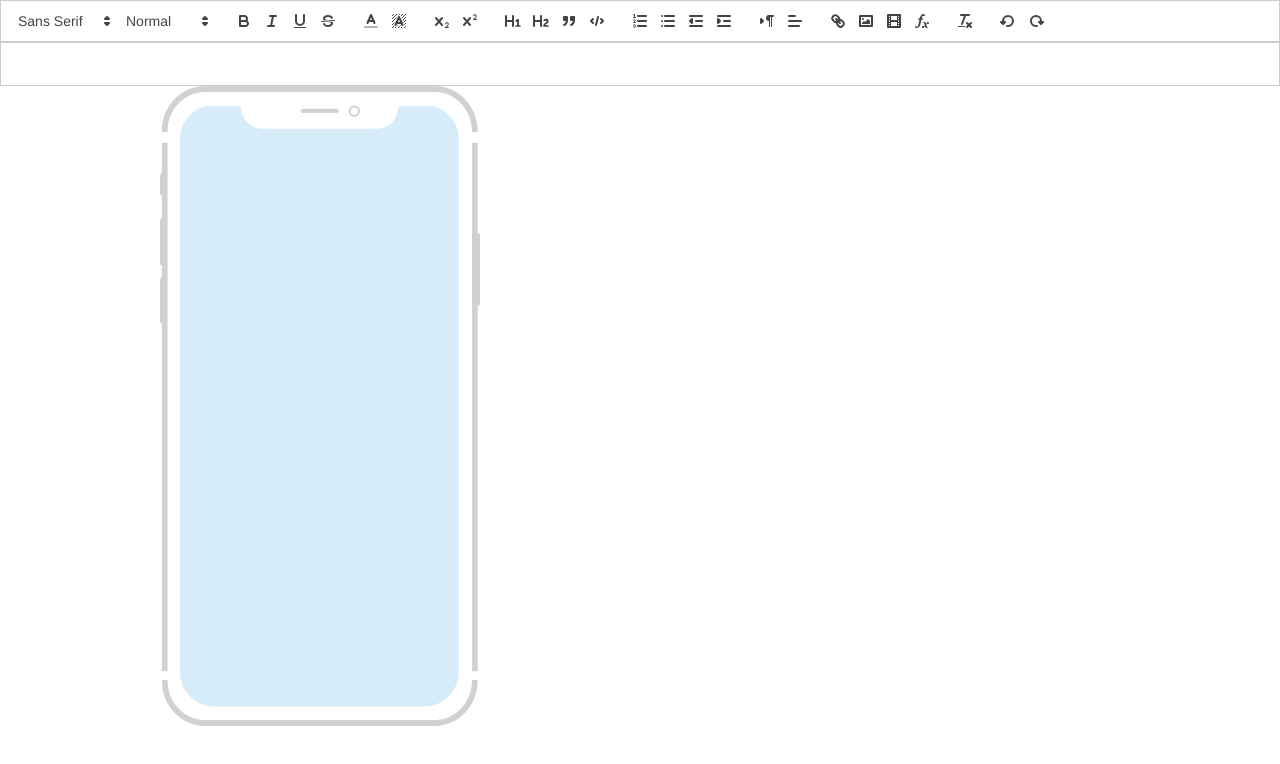
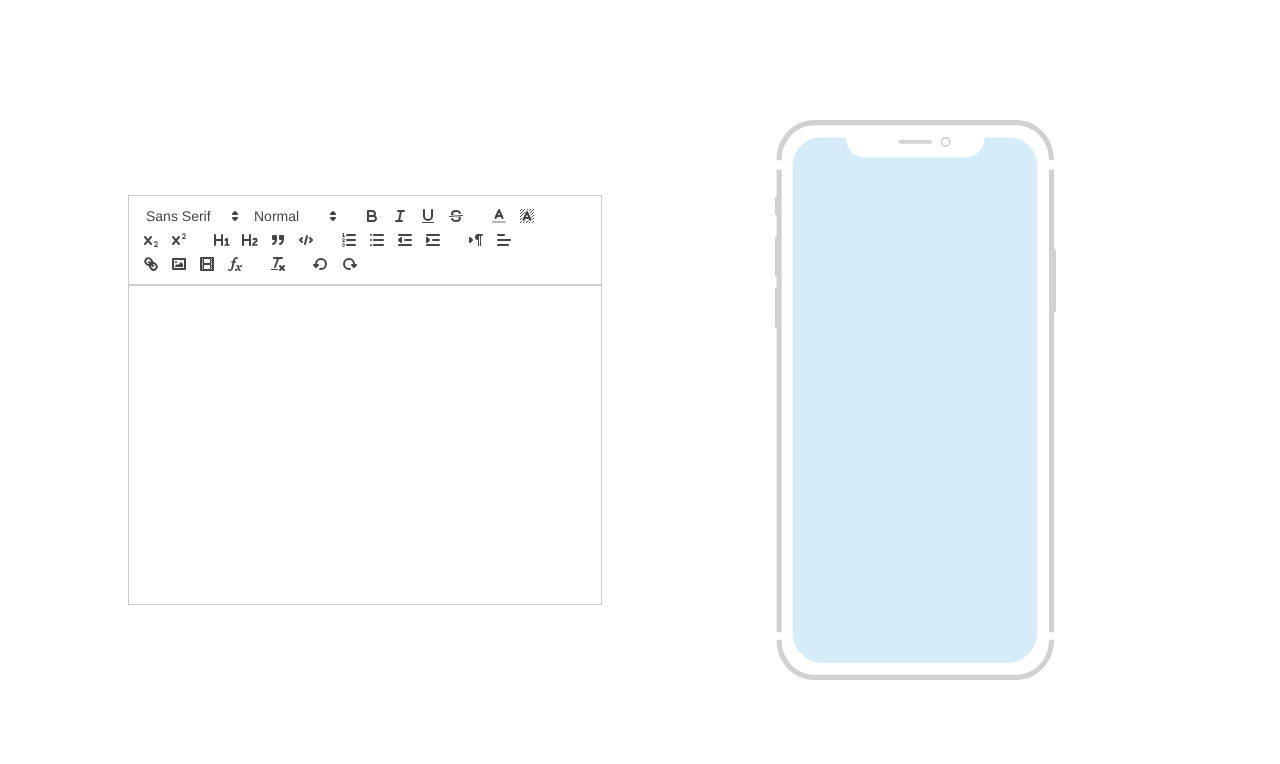
Before and after one commit to Vizorous/mobile-live-preview, a React (Create React App) app: page / in a window 1280 px wide. Shown: the top 764 px of the page. Built offline with nearby package versions, Linux system fonts and the light colour scheme.

Commit message:
MLP-5/feat: styling desktop container

```diff
--- a/src/App.css
+++ b/src/App.css
@@ -1,4 +1,7 @@
-.mobile {
+:root {
+  --frame-height: 70vh;
+}
+.mobile__container {
   width: 100%;
   height: 100%;
 }
@@ -18,27 +21,45 @@
   pointer-events: none;
 }
 .mobile__frame-img {
-  height: 80vh;
+  height: var(--frame-height);
 }
 @media only screen and (min-width: 769px) {
-  .mobile__bg {
-    height: 80vh;
-    aspect-ratio: 9/19;
-    width: auto;
-    border-radius: 50px;
+  .editor__container {
+    height: 40vh;
   }
-  .mobile__display {
-    /* These values are taken to position the content within the frame */
-    margin: calc(80vh * 0.0672) calc(80vh * 0.02635) calc(80vh * 0.0295)
-      calc(80vh * 0.01635);
-    padding: 1% 2.5%;
-    height: calc(80vh * 0.9033);
-    word-wrap: break-word;
+  .desktop__container {
+    width: 100vw;
+    height: 100vh;
+    display: flex;
+    align-items: center;
+    justify-content: space-around;
+  }
+  .toolbar {
+    padding: 0 3% 0 10%;
+    width: 50vw;
   }
   .mobile {
+    padding: 0 10% 0 3%;
+
     width: 50vw;
+  }
+  .mobile__container {
     display: flex;
     justify-content: center;
     height: fit-content;
   }
 }
+.mobile__bg {
+  height: var(--frame-height);
+  aspect-ratio: 9/19;
+  width: auto;
+  border-radius: 50px;
+}
+.mobile__display {
+  /* These values are taken to position the content within the frame */
+  margin: calc(var(--frame-height) * 0.0672) calc(var(--frame-height) * 0.02635)
+    calc(var(--frame-height) * 0.0295) calc(var(--frame-height) * 0.01635);
+  padding: 1% 2.5%;
+  height: calc(var(--frame-height) * 0.9033);
+  word-wrap: break-word;
+}
--- a/src/features/desktop/DesktopContainer.tsx
+++ b/src/features/desktop/DesktopContainer.tsx
@@ -13,17 +13,24 @@ const DesktopContainer: React.FC<DesktopContainerProps> = (props) => {
 
   return (
     <>
+      <div className="desktop__container">
+        <div className="toolbar">
           <Toolbar></Toolbar>
           <ReactQuill
+            className="editor__container"
             theme="snow"
             value={value}
             onChange={setValue}
             modules={modules}
           />
+        </div>
 
+        <div className="mobile">
           <ArticleContext.Provider value={value}>
             <MobileContainer withFrame={true}></MobileContainer>
           </ArticleContext.Provider>
+        </div>
+      </div>
     </>
   );
 };
--- a/src/features/mobile/MobileContainer.tsx
+++ b/src/features/mobile/MobileContainer.tsx
@@ -8,7 +8,7 @@ interface MobileContainerProps {
 const MobileContainer: React.FC<MobileContainerProps> = (props) => {
   return (
     <>
-      <div className="mobile">
+      <div className="mobile__container">
         <div className="mobile__bg">
           <div className="mobile__display">
             <MobileView></MobileView>
```
Lines whose indentation alone changed are shown as unchanged.
